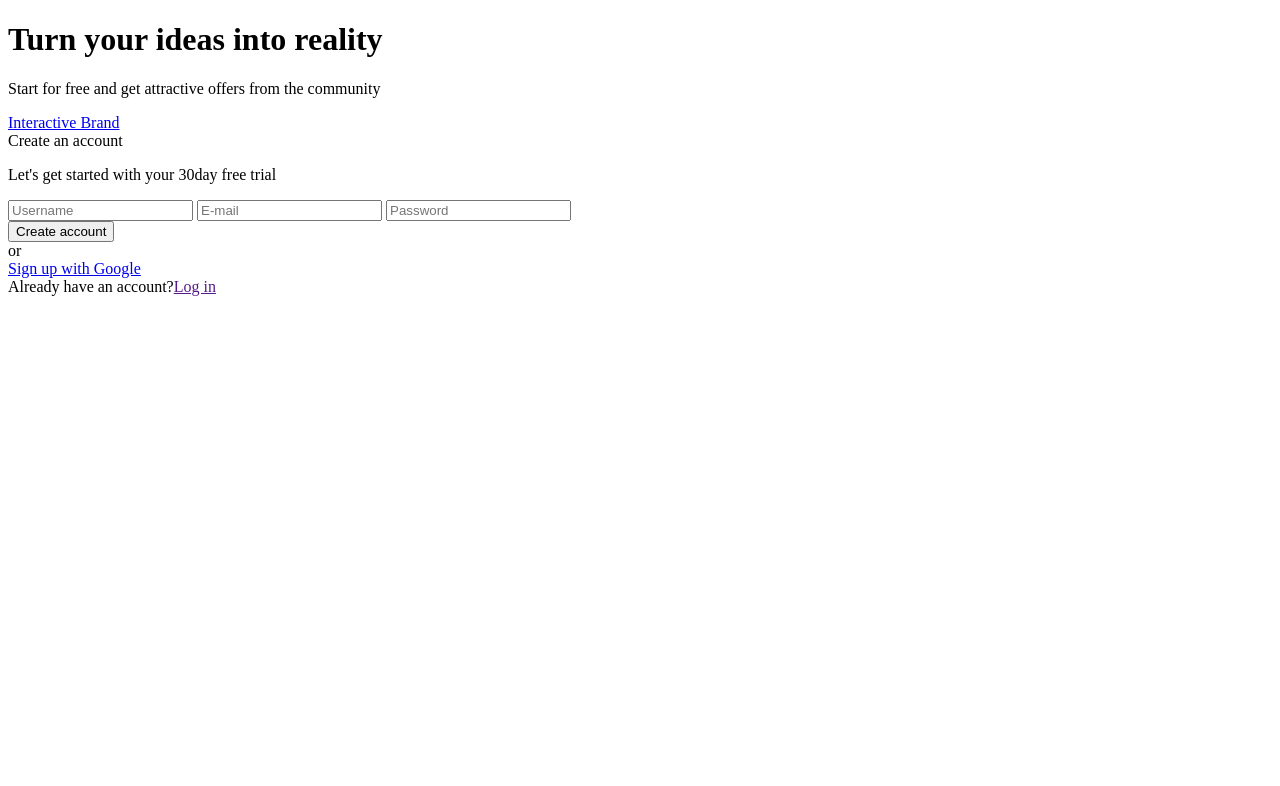
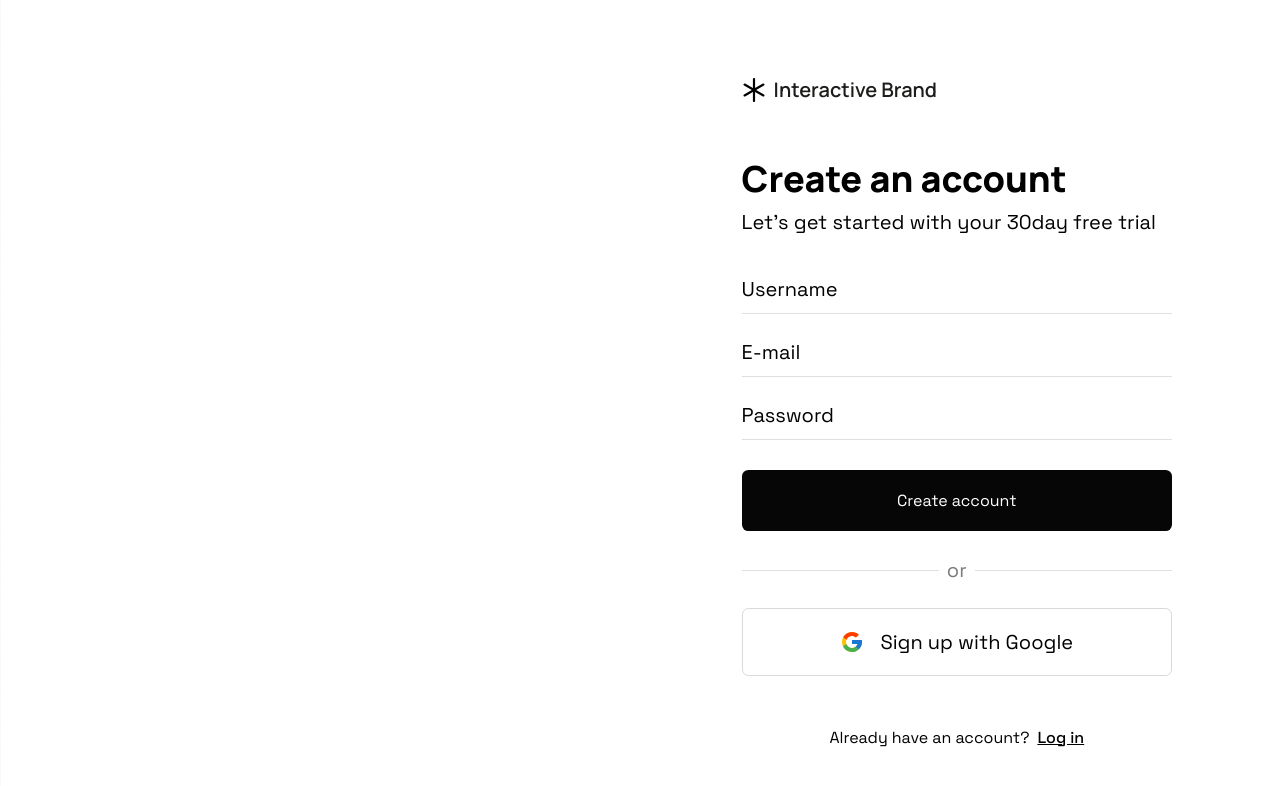
Before and after one commit to Iuliia-Bogdanova/create-account-page, a plain HTML site: page index.html in a window 1280 px wide. Drawn offline with Linux system fonts and the light colour scheme.

Commit message:
add styles

```diff
--- /dev/null
+++ b/assets/reset.css
@@ -0,0 +1,45 @@
+*,
+*::before,
+*::after {
+    padding: 0;
+    margin: 0;
+    border: 0;
+    box-sizing: border-box;
+}
+a {
+    text-decoration: none;
+    color: inherit;
+}
+ul,
+ol,
+li {
+    list-style: none;
+}
+img {
+    vertical-align: top;
+}
+h1,
+h2,
+h3,
+h4,
+h5,
+h6 {
+    font-weight: inherit;
+    font-size: inherit;
+}
+html,
+body {
+    height: 100%;
+    line-height: 1;
+}
+button,
+input {
+    font-weight: inherit;
+    font-size: inherit;
+    color: inherit;
+    font-family: inherit;
+}
+button {
+    cursor: pointer;
+    background-color: inherit;
+}
--- /dev/null
+++ b/assets/style.css
@@ -0,0 +1,193 @@
+@import url("./reset.css");
+
+body {
+    font-family: 'Space Grotesk', Arial, sans-serif;
+    font-size: 1.25rem;
+}
+
+.wrapper {
+    min-height: 100%;
+    overflow: clip;
+}
+
+.account {
+    min-height: 100vh;
+    position: relative;
+    display: flex;
+}
+
+.account__left-side {
+    font-family: "Manrope";
+    color: #fff;
+    display: flex;
+    flex-direction: column;
+    justify-content: flex-end;
+    position: relative;
+    gap: 1.3rem;
+    flex: 0 0 49.5%;
+}
+.account__left-side::before{
+    position: absolute;
+    width: 100%;
+    height: 100%;
+    top: 0;
+    left: 0;
+    content: "";
+    background: url('./IMAGEN.jpg') center / cover no-repeat;
+}
+
+.account__left-side,
+.account__content {
+    padding: 4.75rem 4.2%;
+}
+
+.account__title,
+.account__text {
+    position: relative;
+}
+
+.account__title {
+    font-size: 2.5rem;
+    font-weight: 800;
+    line-height: 1.15;
+    max-width: 19.3rem;
+}
+.account__text {
+    line-height: 1.35;
+}
+.account__content {
+    flex: 1 1 auto;
+}
+.account__inset {
+    max-width: 59%;
+    margin: 0 auto;
+    min-height: 100%;
+    display: flex;
+    gap: 3.2rem;
+    flex-direction: column;
+    justify-content: space-between;
+    min-width: 26.9rem;
+}
+.account__logo {
+    font-family: "Manrope";
+    font-weight: 600;
+    font-size: 1.25rem;
+    line-height: 1.35;
+    color: #1d1d1b;
+    padding-left: 2rem;
+    background: url("./logo.svg") left / 1.5rem no-repeat;
+}
+.account__form {
+}
+.form {
+}
+.form__title {
+    font-family: "Manrope";
+    font-style: normal;
+    font-weight: 800;
+    font-size: 2.25rem;
+    line-height: 1.4;
+}
+.form__title:not(:last-child) {
+    margin-bottom: 0.3rem;
+}
+
+.form__text {
+    line-height: 1.3;
+}
+.fotm__items {
+    display: grid;
+    gap: 0.94rem;
+    padding: 1.9rem 0;
+}
+.form__input {
+    height: 3rem;
+    border-bottom: 1px solid #e0e0e0;
+    transition: border-bottom 0.8s ease 0s, padding-left 0.3s ease 0s;
+}
+.form__input:hover {
+    border-bottom: 1px solid #000;
+}
+.form__input:focus{
+    padding-left: 0.94rem;
+}
+
+.form__input::placeholder {
+    color: #000;
+    transition: opacity 0.3s ease 0s;
+}
+.form__input:focus::placeholder {
+    opacity: 0;
+}
+
+.form__actions {
+    display: grid;
+    gap: 1.6rem;
+}
+.form__button {
+    background-color: #060606;
+    border-radius: 0.4rem;
+    padding: 1.25rem 0.9rem;
+    font-size: 1rem;
+    color: #fff;
+    transition: bakground-color 0.3s ease 0s;
+}
+.form__button:hover {
+    background-color: #333;
+}
+
+.form__or {
+    color: #7a7a7a;
+    line-height: 1.3;
+    position: relative;
+    text-align: center;
+}
+.form__or::before {
+    content: "";
+    position: absolute;
+    width: 100%;
+    height: 0.06rem;
+    top: 50%;
+    left: 0;
+    background-color: #e0e0e0;
+}
+.form__or span {
+    background-color: #fff;
+    position: relative;
+    padding: 0.5rem;
+}
+
+.form__google {
+    border: 0.06rem solid #d9d9d9;
+    border-radius: 0.4rem;
+    padding: 1.25rem 0.9rem;
+    text-align: center;
+}
+.form__google:hover {
+    border: 0.06rem solid #000;
+}
+
+.form__google span {
+    text-align: left;
+    background: url("./google.svg") left / 1.5rem no-repeat;
+    padding-left: 2.5rem;
+    line-height: 1.3;
+}
+
+.account__login {
+    text-align: center;
+    font-size: 1rem;
+    line-height: 1.25;
+}
+.account__link-login {
+    text-decoration: underline;
+    font-weight: 500;
+    padding-left: 0.5rem;
+}
+.account__link-login:hover {
+    text-decoration: none;
+}
+
+.account__left-side::before {
+    transform: translate(-100%, 0px);
+}
--- a/index.html
+++ b/index.html
@@ -6,7 +6,7 @@
     <meta name="viewport" content="width=device-width, initial-scale=1.0">
     <link href="https://fonts.googleapis.com/css?family=Manrope:regular,600,800&display=swap" rel="stylesheet" />
     <link href="https://fonts.googleapis.com/css?family=Space+Grotesk:regular,500&display=swap" rel="stylesheet" />
-    <link rel="stylesheet" href="./style.css">
+    <link rel="stylesheet" href="./assets/style.css">
     <title>Create account page</title>
 </head>
 <body>
```
Also changed, not shown: assets/IMAGEN.jpg (added), assets/google.svg (added), assets/logo.svg (added), style.css (deleted).
